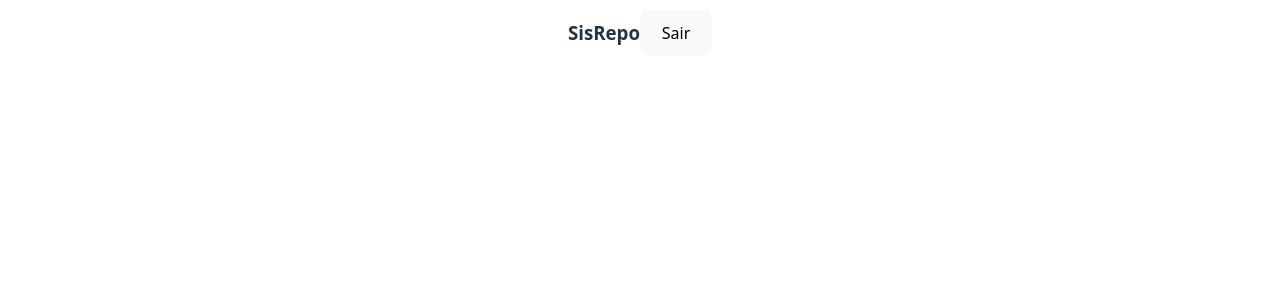
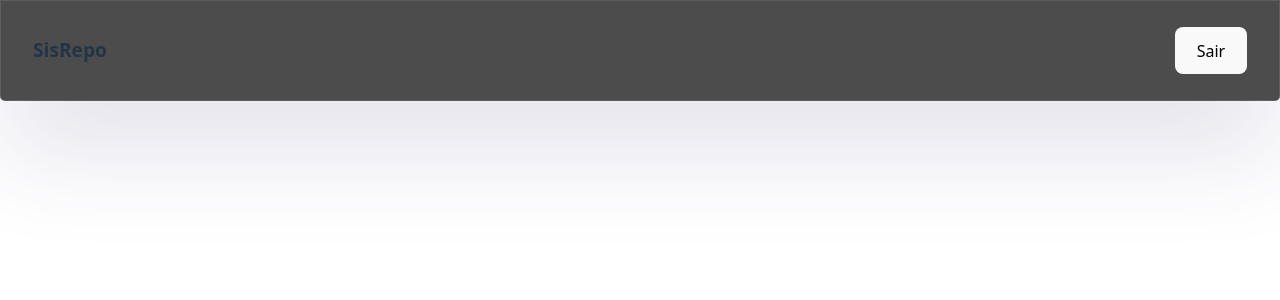
Before and after one commit to Jreng7/projects, a React (Vite) app in the folder gerenciamento_repositorios/frontend/: page / in a window 1280 px wide. Shown: the top 300 px of the page. Built offline with nearby package versions, Linux system fonts and the light colour scheme.

Commit message:
ajustes header

```diff
--- a/gerenciamento_repositorios/frontend/src/pages/MainPage/index.jsx
+++ b/gerenciamento_repositorios/frontend/src/pages/MainPage/index.jsx
@@ -8,12 +8,12 @@ const MainPage = () => {
   }
 
   return (
-    <header>
+    <div className="header">
       <nav>
         <h3>SisRepo</h3>
         <button>Sair</button>
       </nav>
-    </header>
+    </div>
   )
 }
 
--- a/gerenciamento_repositorios/frontend/src/pages/MainPage/style.css
+++ b/gerenciamento_repositorios/frontend/src/pages/MainPage/style.css
@@ -1,9 +1,21 @@
-header {
-  display: flex;
+.header {
+  width: 100vw;
 }
 
 nav {
+  width: 100%;
   display: flex;
   align-items: center;
   justify-content: space-between;
+  background-color: #4c4c4c;
+  padding: 1rem 2rem;
+
+  border: 1px solid rgba(255, 255, 255, 0.1);
+  border-radius: 0 0 5px 5px;
+  backdrop-filter: blur(10px);
+  box-shadow: rgba(59, 49, 114, 0.15) 0px 48px 100px 0px;
 }
+
+nav h3 {
+  font-size: 1.2rem;
+}
```
